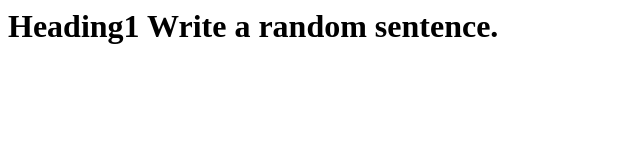
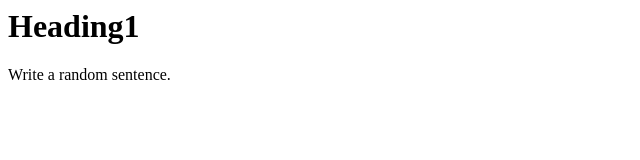
Before and after one commit to Diamond01010111/Website_T, a plain HTML site: page index.html in a window 1280 px wide. Shown: the whole page, without its empty margins (0-640 px from the left). Drawn offline with Linux system fonts and the light colour scheme.

Commit message:
Update index.html

```diff
--- a/index.html
+++ b/index.html
@@ -4,7 +4,7 @@
     <title>Don't Write Someting Silly!!!</title>
   </head>
 
-  <h1>Heading1</hi>
+  <h1>Heading1</h1>
 
   Write a random sentence.
 
```
